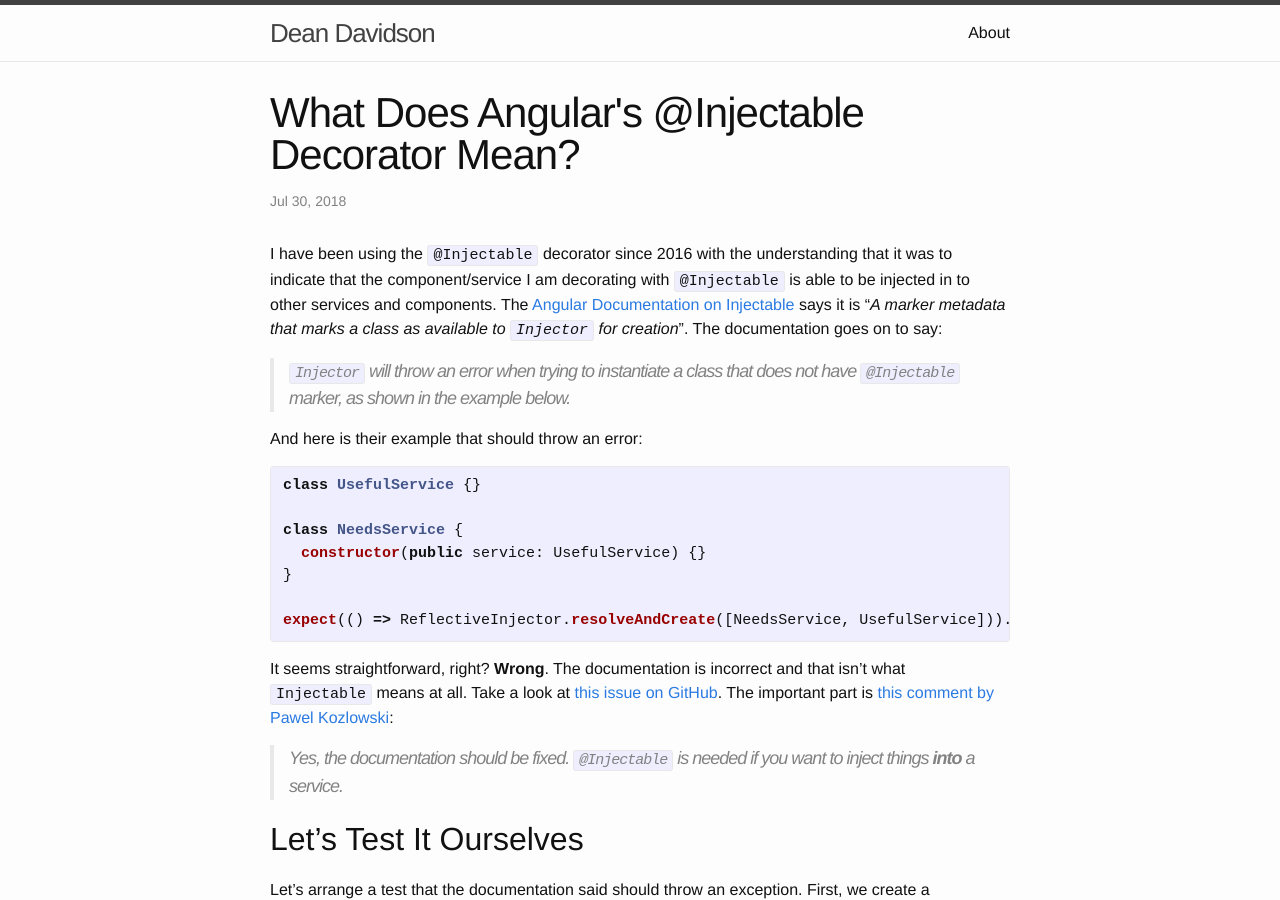
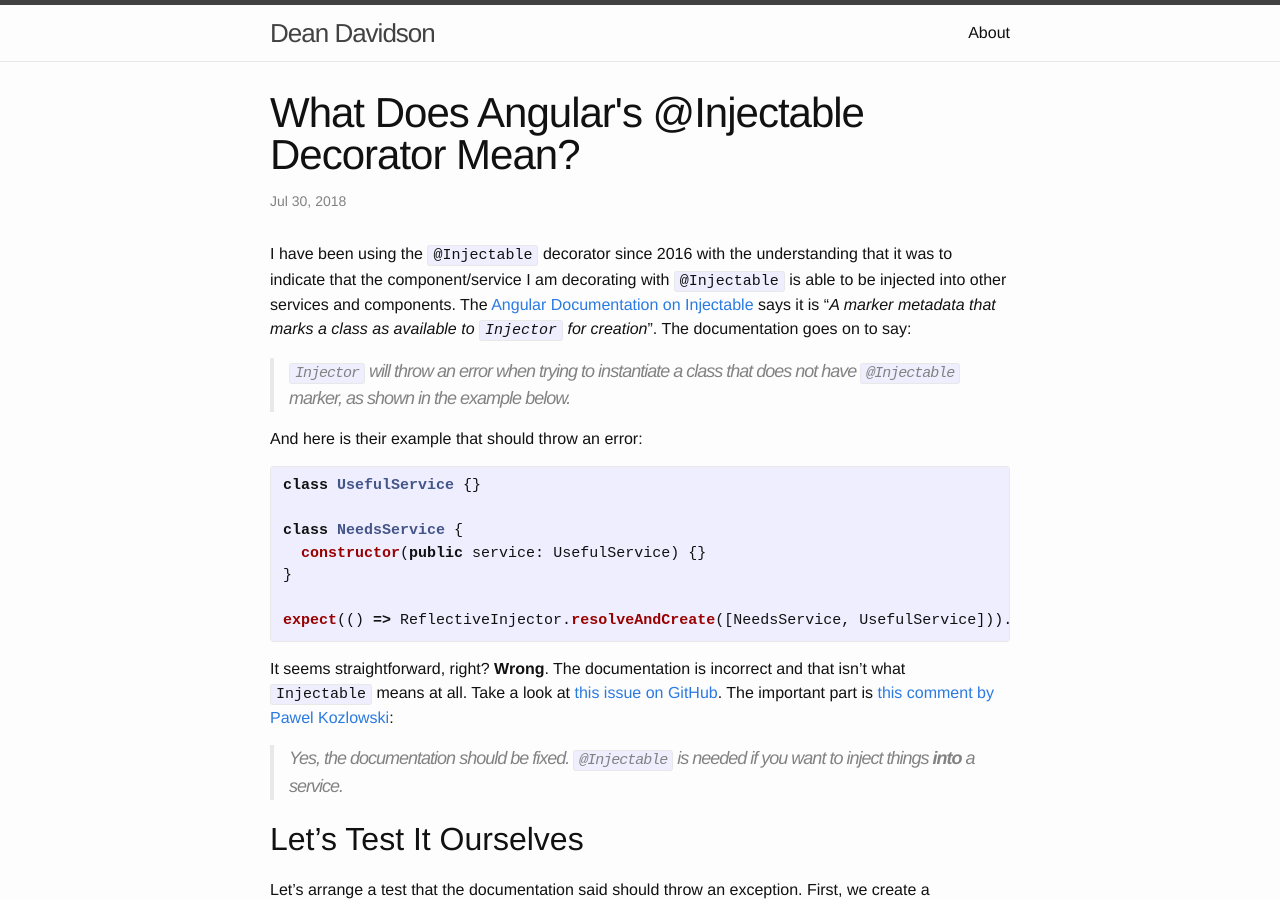
Before and after one commit to DeanPDX/DeanPDX.github.io, a Jekyll site: the page built from _posts/2018-07-30-what-does-angular-injectable-mean.markdown, in a window 1280 px wide and 900 px high. Built offline with Jekyll 4.4.1, drawn with Linux system fonts in a browser that asks for light colours; nearby versions of some CDN libraries; comment, search, counter and statistics services are not loaded.

Commit message:
Fixed grammar error exposed by Dr. Johri

```diff
--- a/_posts/2018-07-30-what-does-angular-injectable-mean.markdown
+++ b/_posts/2018-07-30-what-does-angular-injectable-mean.markdown
@@ -5,7 +5,7 @@ date:   2018-07-30 19:33:15
 excerpt: "You might assume that the Angular docs on @Injectable are correct. They are not. Here's everything you (probably don't) need to know!"
 featured_image: /images/2018-angular-injectable/angular-docs.png
 ---
-I have been using the `@Injectable` decorator since 2016 with the understanding that it was to indicate that the component/service I am decorating with `@Injectable` is able to be injected in to other services and components. The [Angular Documentation on Injectable](https://angular.io/api/core/Injectable) says it is "*A marker metadata that marks a class as available to `Injector` for creation*". The documentation goes on to say:
+I have been using the `@Injectable` decorator since 2016 with the understanding that it was to indicate that the component/service I am decorating with `@Injectable` is able to be injected into other services and components. The [Angular Documentation on Injectable](https://angular.io/api/core/Injectable) says it is "*A marker metadata that marks a class as available to `Injector` for creation*". The documentation goes on to say:
 
 > `Injector` will throw an error when trying to instantiate a class that does not have `@Injectable` marker, as shown in the example below.
 
```
